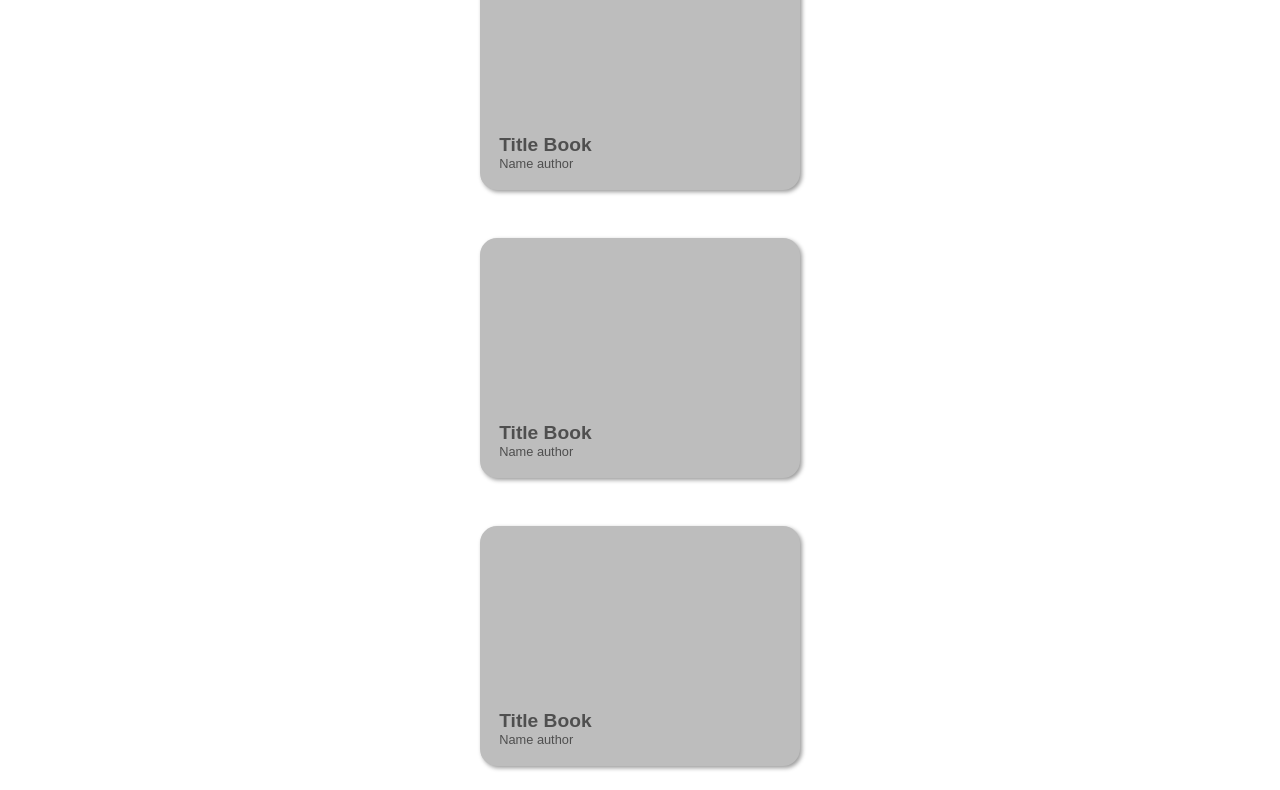
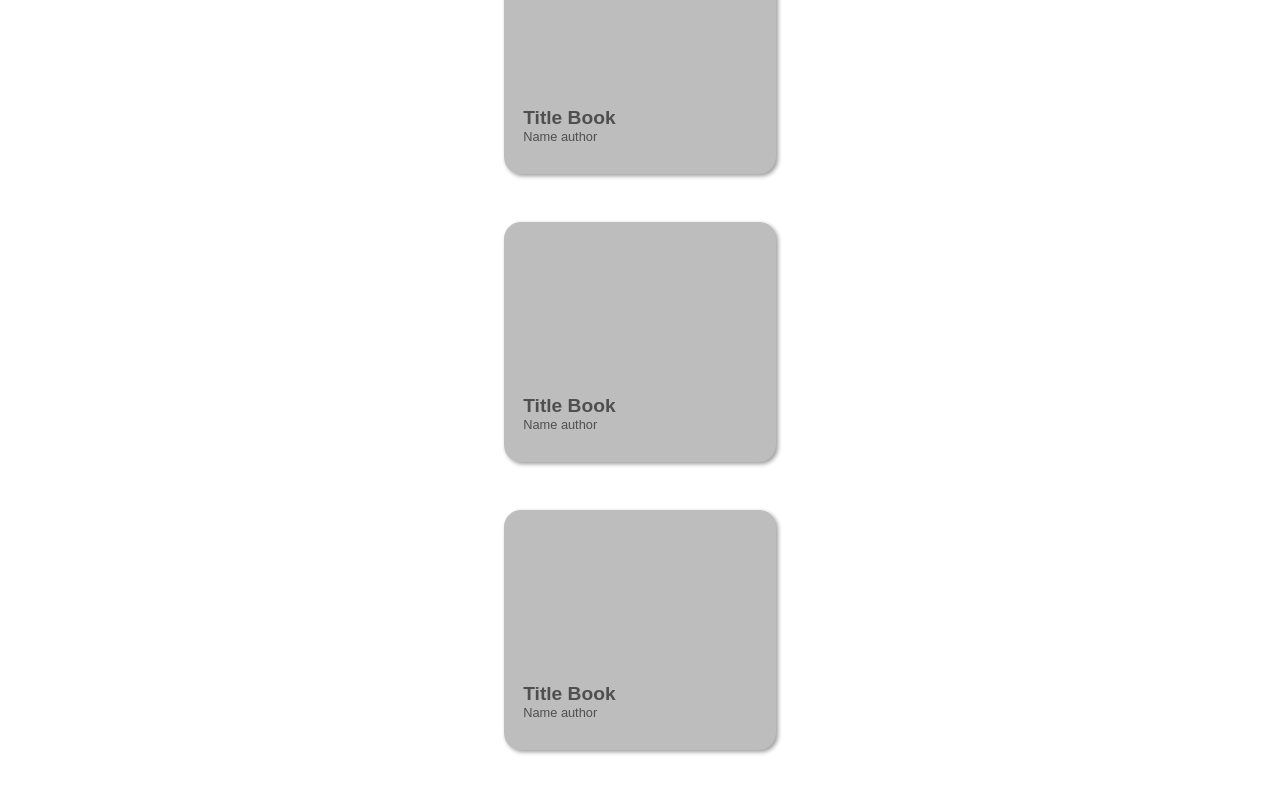
Before and after one commit to marfernans/virtbook, a plain HTML site: page index.html in a window 1280 px wide. Shown: the part 714-1504 px from the top of the page. Drawn offline with Linux system fonts and the light colour scheme.

Commit message:
internal sections removed

```diff
--- a/index.html
+++ b/index.html
@@ -18,42 +18,43 @@
     </header>
 
         <section class="container">
+
             <div class="content__card">
                 <div class="content__card--texts">
                     <h1 class="title">Title Book</h1>
                     <p class="author">Name author</p>
                 </div>
             </div>
-        </section>
 
-        <section class="container">
+
+
             <div class="content__card">
                 <div class="content__card--texts">
                     <h1 class="title">Title Book</h1>
                     <p class="author">Name author</p>
                 </div>
             </div>
-        </section>
 
-        <section class="container">
+
+
             <div class="content__card">
                 <div class="content__card--texts">
                     <h1 class="title">Title Book</h1>
                     <p class="author">Name author</p>
                 </div>
             </div>
-        </section>
 
-        <section class="container">
+
+
             <div class="content__card">
                 <div class="content__card--texts">
                     <h1 class="title">Title Book</h1>
                     <p class="author">Name author</p>
                 </div>
             </div>
-        </section>
 
-        <section class="container">
+
+
             <div class="content__card">
                 <div class="content__card--texts">
                     <h1 class="title">Title Book</h1>
--- a/style.css
+++ b/style.css
@@ -1,4 +1,6 @@
-/*=====RESET=====*/
+/*=====RESET     position: fixed;
+    top: 0;
+    width: 100%=====*/
 
 html {
     box-sizing: border-box;
@@ -39,69 +41,63 @@ a:hover {
 
 
 
-.main__wrapper {
-    display: flex;
-    flex-direction: column;
-
-
-}
-
 
 /*=====HEADER=====*/
 
-.header__container {
-    display: flex;
-    justify-content: center;
-    background-color: var(--gray-3);
-    position: fixed;
-    top: 0;
-    width: 100%
 
-}
 
-.header__container {
-    box-shadow: 1px 1px 2px 0 rgba(0,0,0,0.2);
-}
 
 
 .header__content {
     display: flex;
     align-items: center;
+    justify-content: center;
     font-size: 0.8em;
     height: 3rem;
+    width: 100%;
     color: var(--gray-1);
+    background-color: var(--gray-3);
+    box-shadow: 1px 1px 2px 0 rgba(0,0,0,0.2);
+}
 
 
 
 
+.container {
+    display: flex;
+    flex-direction: column;
+    justify-content: center;
+    align-items: center;
+
 }
 
-.header__container  + .container{
-    padding-top: 4rem;
-}
+.content__card {
 
-.container {
-    display: flex;
-    justify-content: center;
-    margin: 1.5rem;
+    background-color: var(--gray-3);
+    width: 17em;
+    height: 15em;
+    border-radius: 17px;
+    box-shadow: 2px 2px 4px 0 rgba(0,0,0,0.4);
+    margin:  1.5rem;
 
 
 }
 
-.content__card {
-    display: flex;
-    flex-direction: column;
-    justify-content: flex-end;
-    background-color: var(--gray-3);
-    width: 20em;
-    height: 15em;
-    border-radius: 17px;
-    box-shadow: 2px 2px 4px 0 rgba(0,0,0,0.4);
+.content__card--texts {
+    color: var(--gray-1);
+    font-size: 0.8em;
+    margin: 13.5em 1.5em 0;
+
+
+
+
+@media screen and (max-width: 1024px) and (min-width: 768px) {
+
+    .main__wrapper {
+        display: flex;
+
+
+
+    }
 
 }
-
-.content__card--texts {
-    margin: 1.5em;
-    color: var(--gray-1);
-    font-size: 0.8em;
-}
```
